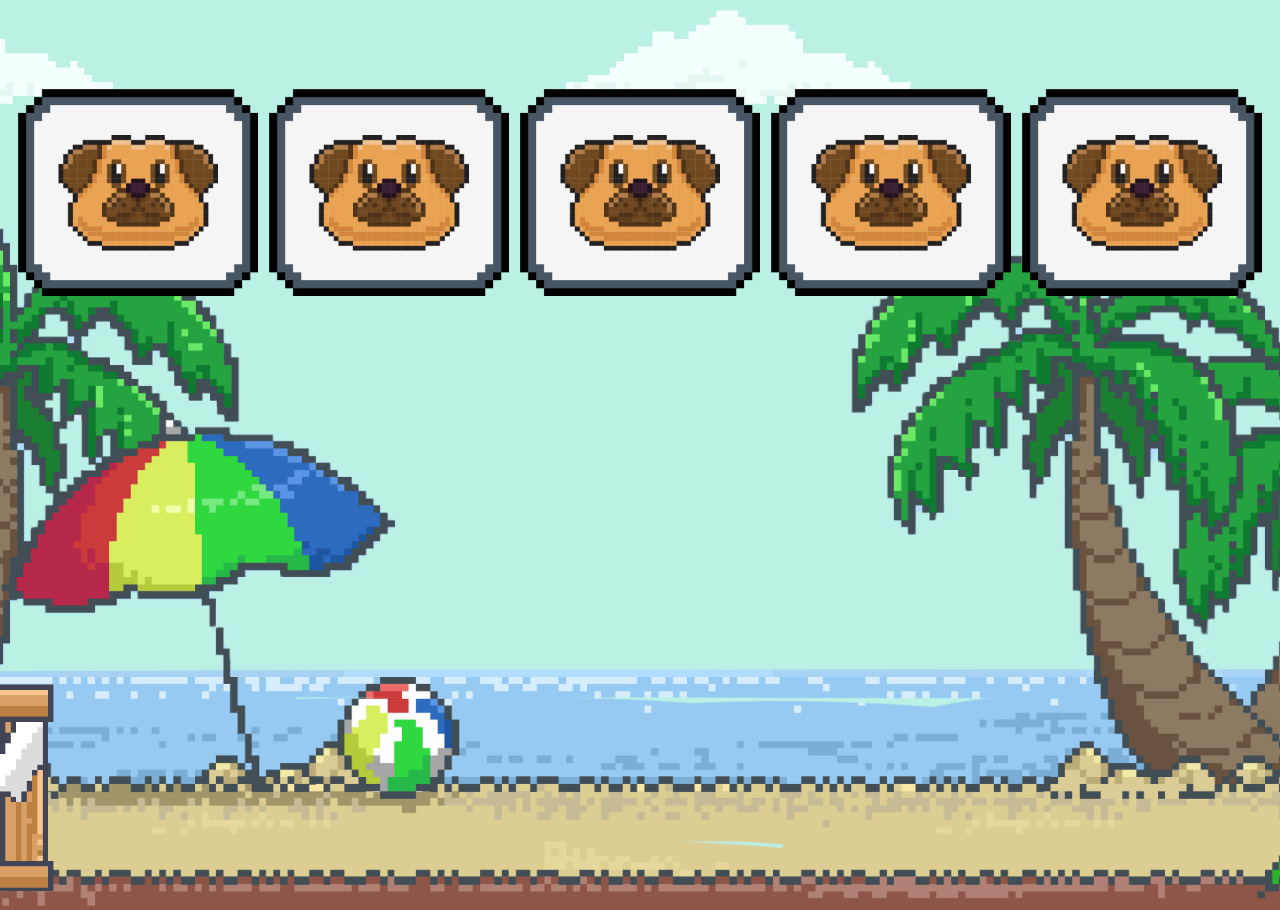
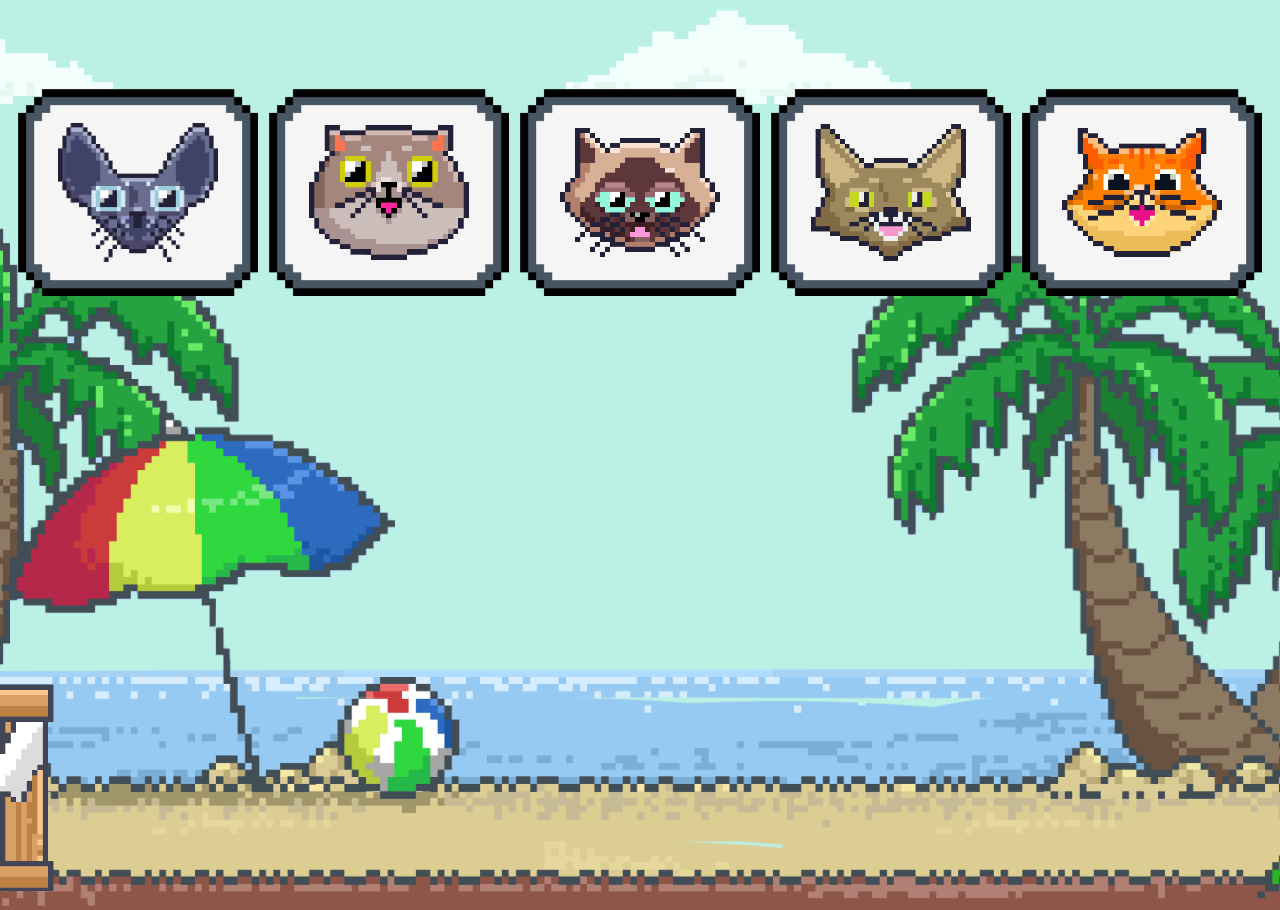
Before and after one commit to ahmed-alii/plushie_tycoon_homepage, a plain HTML site: page index.html in a window 1280 px wide. Shown: the part 5220-6130 px from the top of the page. Drawn offline with nearby package versions, Linux system fonts and the light colour scheme.

Commit message:
added cats

```diff
--- a/index.html
+++ b/index.html
@@ -347,19 +347,19 @@
     <div class="container-fluid">
         <div class="d-flex align-items-center justify-content-around">
             <div class="doggo-whitebox d-flex align-items-center justify-content-center p-3">
-                <img src="./public/img/doggo-img.png" alt="" class="img-fluid">
+                <img src="./public/img/cats/cat%201.png" alt="" class="img-fluid">
             </div>
             <div class="doggo-whitebox d-flex align-items-center justify-content-center p-3">
-                <img src="./public/img/doggo-img.png" alt="" class="img-fluid">
+                <img src="./public/img/cats/Cat%202.png" alt="" class="img-fluid">
             </div>
             <div class="doggo-whitebox d-flex align-items-center justify-content-center p-3">
-                <img src="./public/img/doggo-img.png" alt="" class="img-fluid">
+                <img src="./public/img/cats/Cat%203.png" alt="" class="img-fluid">
             </div>
             <div class="doggo-whitebox d-flex align-items-center justify-content-center p-3">
-                <img src="./public/img/doggo-img.png" alt="" class="img-fluid">
+                <img src="./public/img/cats/Cat%204.png" alt="" class="img-fluid">
             </div>
             <div class="doggo-whitebox d-flex align-items-center justify-content-center p-3">
-                <img src="./public/img/doggo-img.png" alt="" class="img-fluid">
+                <img src="./public/img/cats/Cat%205.png" alt="" class="img-fluid">
             </div>
         </div>
     </div>
```
Also changed, not shown: public/img/cats/Cat 2.png (added), public/img/cats/Cat 3.png (added), public/img/cats/Cat 4.png (added), public/img/cats/Cat 5.png (added), public/img/cats/cat 1.png (added).
